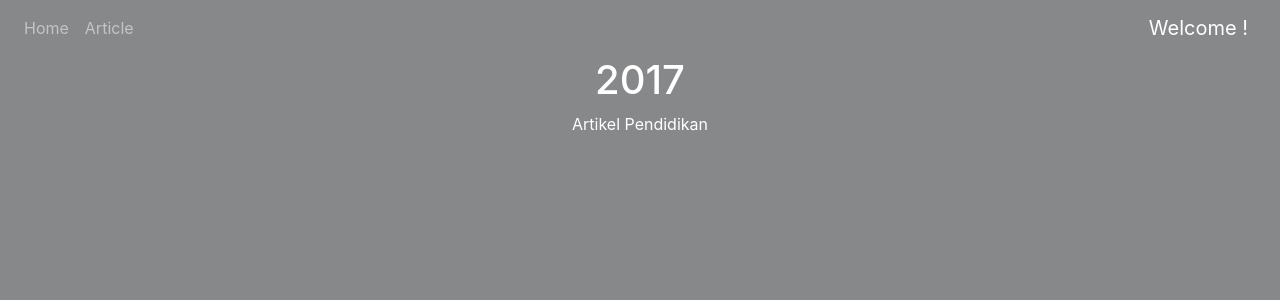
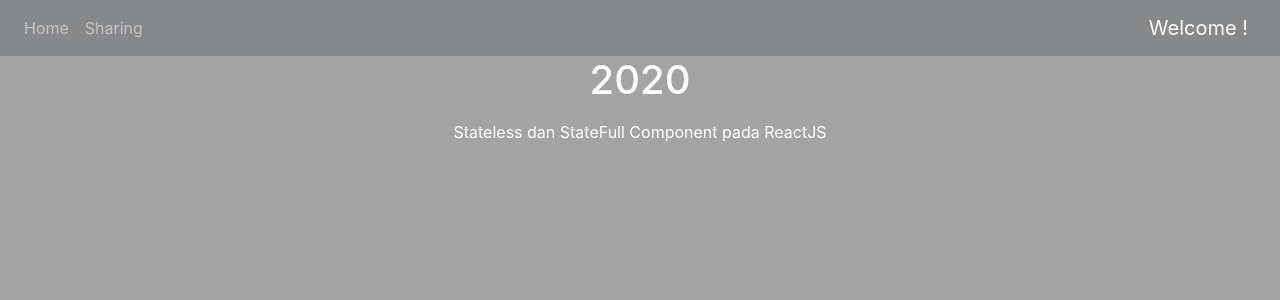
Before and after one commit to taufik230301/MyPortfolio, a React (Create React App) app: page /Tulisan in a window 1280 px wide. Shown: the top 300 px of the page. Built offline with nearby package versions, Linux system fonts and the light colour scheme.

Commit message:
Menambahkan Link Youtube

```diff
--- a/src/App.js
+++ b/src/App.js
@@ -2,9 +2,9 @@ import React, { Component } from 'react';
 import './App.css';
 import { BrowserRouter, Route, Switch } from 'react-router-dom';
 import Home from './component/Home/Home';
-import Tulisan from './component/Home/Tulisan';
+import Tulisan from './component/Home/Listartikel';
 import Navbar from './component/Navbar1/Navbar1';
-
+// import Artikelku from './component/Tulisanku/Tulisanku';
 class App extends Component{
   render(){
     return (
--- /dev/null
+++ b/src/component/Home/Listartikel.css
@@ -0,0 +1,16 @@
+.Container1{
+    text-align: center;
+    color: white;
+    background-color: rgb(163, 163, 163);
+    width: 100%;
+    height: 1200px;
+}
+
+p.list{
+    color: white;
+}
+
+p.list:hover{
+   color: rgb(20, 227, 241);
+   text-decoration: none;
+}
--- /dev/null
+++ b/src/component/Home/Listartikel.js
@@ -0,0 +1,18 @@
+import React from 'react';
+import './Listartikel.css';
+import {NavLink} from 'reactstrap';
+
+class List extends React.Component{
+    render(){
+        return (
+            <div className="Container1">
+             <h1>2020</h1>
+             <NavLink href="https://www.youtube.com/watch?v=e-GuPT8nYc4">
+                 <p className="list">Stateless dan StateFull Component pada ReactJS</p>
+            </NavLink>
+            </div>
+        )
+    }
+}
+
+export default List;
--- a/src/component/Home/Tulisan.css
+++ /dev/null
@@ -1,4 +0,0 @@
-.Container1{
-    text-align: center;
-    color: white;
-}
--- a/src/component/Home/Tulisan.js
+++ /dev/null
@@ -1,15 +0,0 @@
-import React,{Component} from 'react';
-import './Tulisan.css'
-
-class Tulisan extends React.Component{
-    render(){
-        return (
-            <div className="Container1">
-             <h1>2017</h1>
-             <p>Artikel Pendidikan</p>
-            </div>
-        )
-    }
-}
-
-export default Tulisan;
--- a/src/component/Navbar1/Navbar1.js
+++ b/src/component/Navbar1/Navbar1.js
@@ -25,7 +25,7 @@ const Navbar1 = (props) => {
                             <NavLink href="/" >Home</NavLink>
                         </NavItem>
                         <NavItem>
-                            <NavLink href="/Tulisan">Article</NavLink>
+                            <NavLink href="/Tulisan">Sharing</NavLink>
                         </NavItem>
                     </Nav>
                     <NavbarBrand>Welcome !</NavbarBrand>
```
Also changed, not shown: src/component/Tulisanku/Tulisanku.css (added, +8 -0 lines), src/component/Tulisanku/Tulisanku.js (added, +17 -0 lines).
